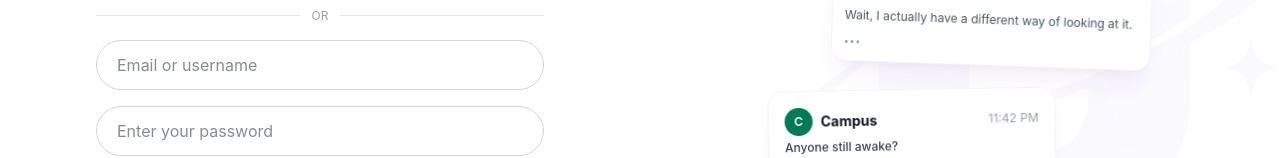
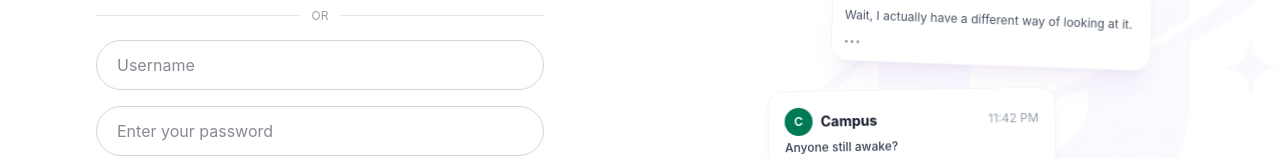
Before and after one commit to Yawen13/Final_project, a React app in the folder frontend/: page / in a window 1280 px wide. Shown: the part 386-544 px from the top of the page. Built offline with nearby package versions, Linux system fonts and the light colour scheme; no server answers; the HTML template or start-up script is replaced by a standard one.

Commit message:
Label the login field as username only
The backend's /auth/login matches on username, so the "Email or
username" placeholder promised something the form could not do.

```diff
--- a/frontend/src/pages/Login.jsx
+++ b/frontend/src/pages/Login.jsx
@@ -234,7 +234,7 @@ export default function Login() {
             <div>
               <input
                 type="text"
-                placeholder={isSignUp ? "Username" : "Email or username"}
+                placeholder="Username"
                 value={account}
                 onChange={(e) => setAccount(e.target.value)}
                 className="w-full rounded-full border border-gray-300 px-5 py-3 text-gray-900 outline-none focus:border-purple-600 focus:ring-1 focus:ring-purple-600"
```
